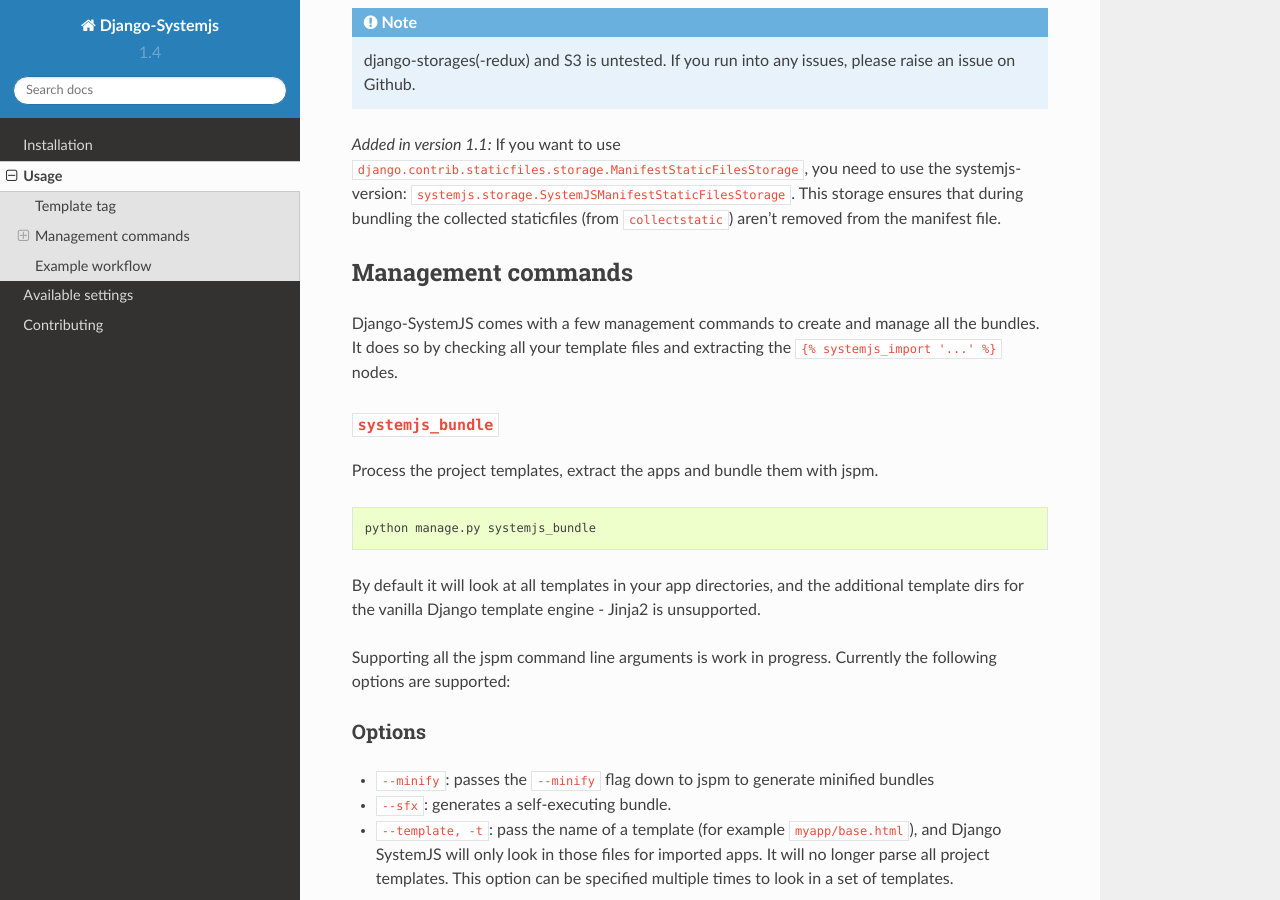
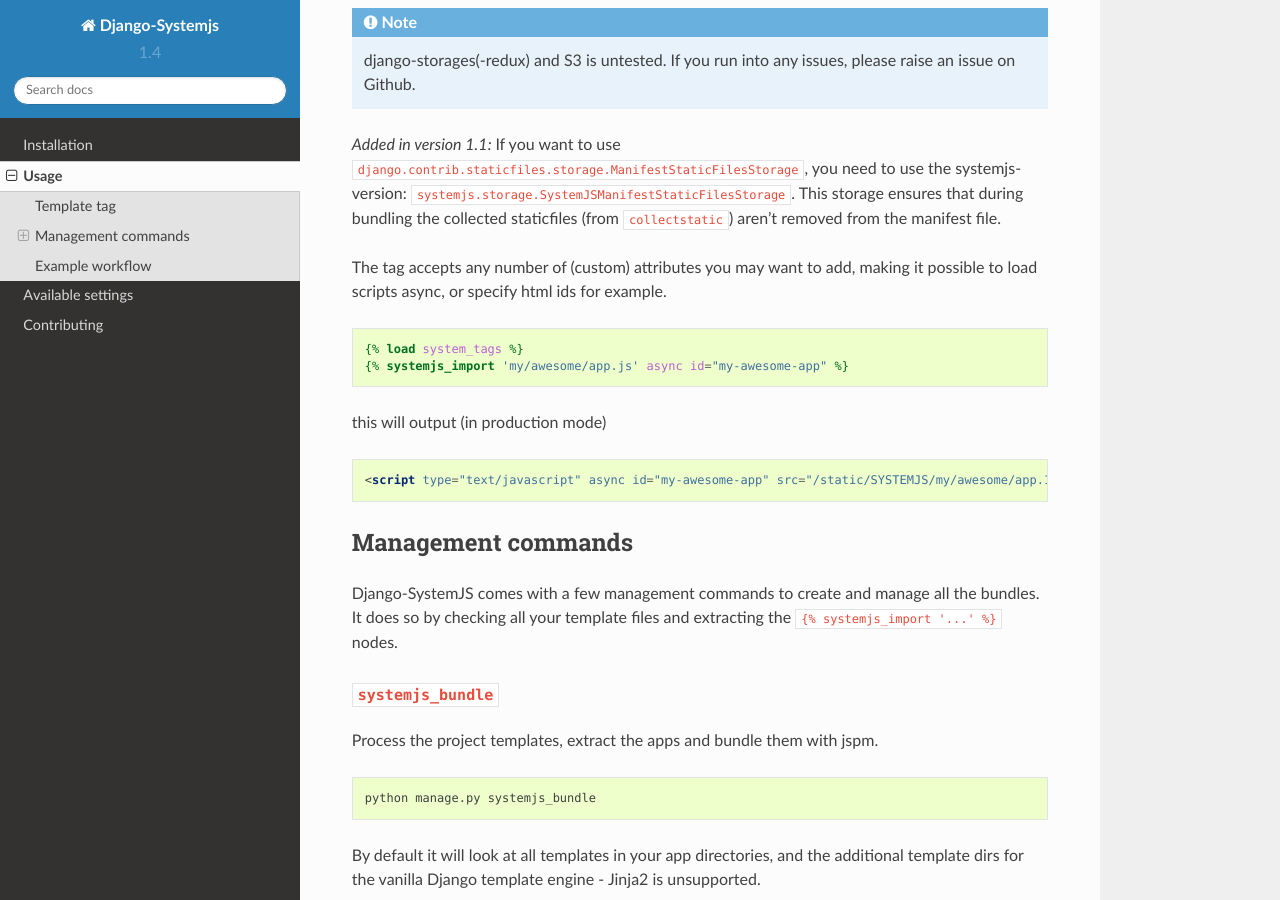
Before and after one commit to sergei-maertens/django-systemjs, a Sphinx documentation site: the page built from docs/usage.rst, in a window 1280 px wide and 900 px high, scrolled down 819 px. Built offline with Sphinx 7.4.7 and the Read the Docs theme 2.0.0, drawn with Linux system fonts in a browser that asks for light colours.

Commit message:
Fixes #21 - document args/kwargs for tag attributes

```diff
--- a/docs/usage.rst
+++ b/docs/usage.rst
@@ -53,6 +53,21 @@
   ``systemjs.storage.SystemJSManifestStaticFilesStorage``. This storage ensures
   that during bundling the collected staticfiles (from ``collectstatic``)
   aren't removed from the manifest file.
+
+
+The tag accepts any number of (custom) attributes you may want to add, making it
+possible to load scripts async, or specify html ids for example.
+
+.. code-block:: django
+
+    {% load system_tags %}
+    {% systemjs_import 'my/awesome/app.js' async id="my-awesome-app" %}
+
+this will output (in production mode)
+
+.. code-block:: html
+
+    <script type="text/javascript" async id="my-awesome-app" src="/static/SYSTEMJS/my/awesome/app.12ab459edf22.js"></script>
 
 
 Management commands
```
